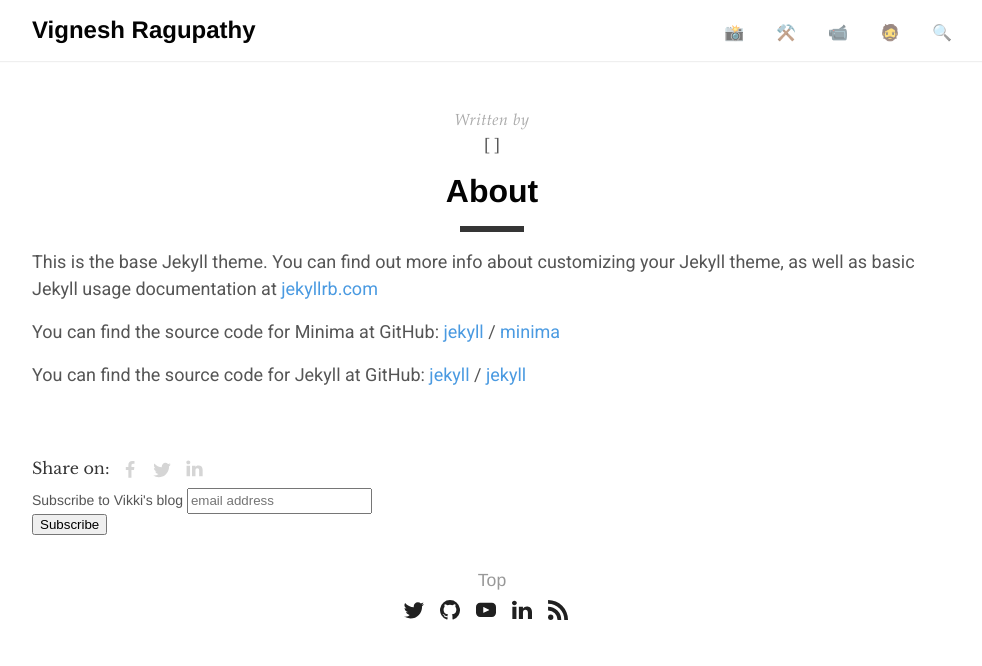
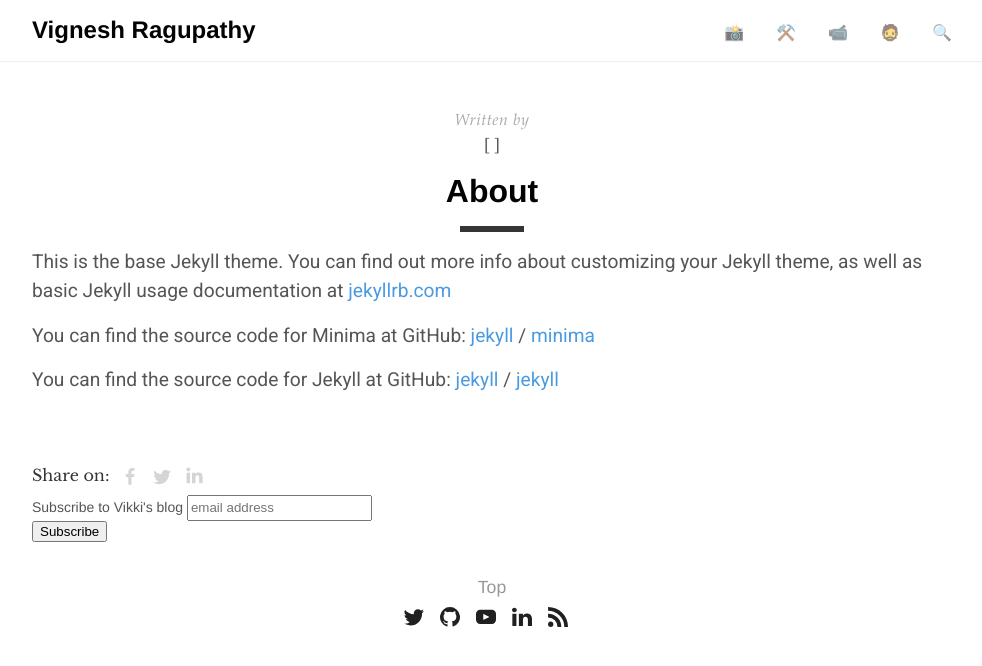
Before and after one commit to vigneshragupathy/blog.vikki.in, a Jekyll site: the page built from pages/about.markdown, in a window 1280 px wide. Shown: the top 666 px of the page, without its empty margins (148-1130 px from the left). Built offline with Jekyll 4.4.1, drawn with Linux system fonts in a browser that asks for light colours; comment, search, counter and statistics services are not loaded.

Commit message:
increasing font size

```diff
--- a/_sass/tale/_post.scss
+++ b/_sass/tale/_post.scss
@@ -34,7 +34,7 @@
     //text-align: justify;
     text-align: left;
     font-family: $vikki-custom-font1;
-    font-size: large;
+    font-size: larger;
 
 
   }
@@ -106,7 +106,7 @@
       //text-align: justify;
       text-align: left;
       font-family: $vikki-custom-font1;
-      font-size: large;
+      font-size: larger;
 
 
     }
```
